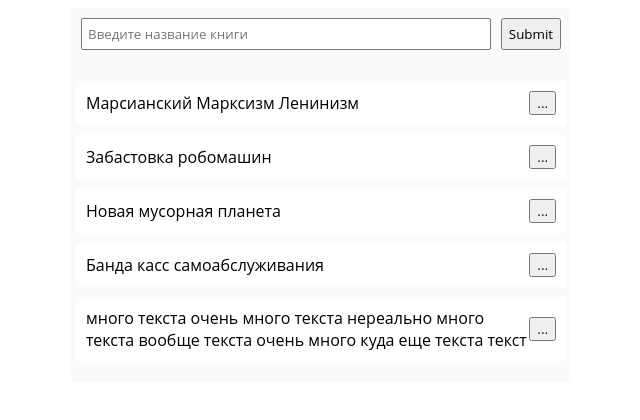
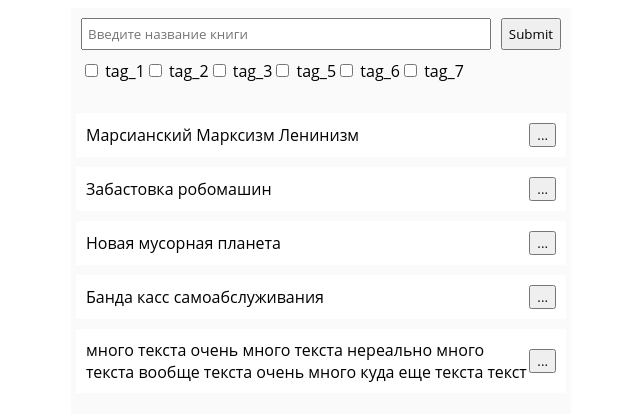
Before and after one commit to evgenynovak/book-library-app-react, a React (Create React App) app: page / in a window 1280 px wide. Shown: the top 420 px of the page, without its empty margins (319-959 px from the left). Built offline with nearby package versions, Linux system fonts and the light colour scheme.

Commit message:
Addbook:added tags

```diff
--- a/src/App.js
+++ b/src/App.js
@@ -5,7 +5,8 @@ import stateBook from './bookbase.js'
 
 class App extends React.Component {
   state = {
-    books: stateBook.booksData
+    books: stateBook.booksData,
+    tags: stateBook.tagsData
   }
   debuger;
 
--- a/src/components/AddBook/AddBook.js
+++ b/src/components/AddBook/AddBook.js
@@ -6,33 +6,64 @@ class AddBook extends React.Component {
     super(props);
     this.state = {
        id : '',
-       titleBook : ''
+       titleBook : '',
+       tags : []
       };
   }
 
   handleChange(e) {
-    this.setState({titleBook: e.target.value});
+    const target = e.target;
+    const name = target.name;
+    let value = null;
+
+    if ((target.type === 'text')) {
+      value = target.value;
+    };
+
+    if ((target.type === 'checkbox')) {// проверить нажат или нет и возможно повторяется
+      const newTagsSelected = target.value
+      value = [...this.state.tags, newTagsSelected]
+    };
+
+    this.setState({
+      [name]: value
+    });
+
   }
 
   handleSubmit(e) {
     e.preventDefault()
     this.props.onAddBook(this.state)
     this.setState({titleBook: ''})
+    this.setState({tags: []})
   }
 
  render() {
     return (
         <div className={scss.addBook}>
           <form className={scss.form} onSubmit={ (e) => this.handleSubmit(e) }>
+
+            <div className={scss.form__block}>
               <input
                 className={scss.form__input}
-              id='name'
+                name='titleBook'
                 type='text'
                 value={this.state.titleBook}
                 onChange={ (e) => this.handleChange(e) }
                 placeholder='Введите название книги'
                 />
               <input className={scss.form__submit} type='submit' name='submit'/>
+            </div>
+
+            <div className={scss.form__tags}>
+              <label> <input type="checkbox" name="tags" value="1" onChange={ (e) => this.handleChange(e) }/> tag_1 </label>
+              <label> <input type="checkbox" name="tags" value="2" onChange={ (e) => this.handleChange(e) }/> tag_2 </label>
+              <label> <input type="checkbox" name="tags" value="3" onChange={ (e) => this.handleChange(e) }/> tag_3 </label>
+              <label> <input type="checkbox" name="tags" value="4" onChange={ (e) => this.handleChange(e) }/> tag_5 </label>
+              <label> <input type="checkbox" name="tags" value="5" onChange={ (e) => this.handleChange(e) }/> tag_6 </label>
+              <label> <input type="checkbox" name="tags" value="6" onChange={ (e) => this.handleChange(e) }/> tag_7 </label>
+            </div>
+
           </form>
         </div>
     )
--- a/src/components/AddBook/AddBook.module.scss
+++ b/src/components/AddBook/AddBook.module.scss
@@ -1,21 +1,27 @@
-.addBook {
-  display: flex;
-  flex-direction: column;
-}
-
 
 .form {
   display: flex;
-  flex-direction: row;
-  flex-wrap: nowrap;
-  justify-content: center;
+  flex-direction: column;
+  flex-wrap: wrap;
   padding-top: 10px;
   padding-bottom: 10px;
   padding-left: 10px;
   padding-right: 10px;
+  &__block {
+    display: flex;
+    flex-direction: row;
+    flex-wrap: nowrap;
+    justify-content: center;
+  }
   &__input {
     flex-grow: 1;
     margin-right: 10px;
     padding: 5px 5px;
   }
+  &__tags {
+    display: flex;
+    flex-direction: row;
+    flex-wrap: wrap;
+    padding-top: 10px;
+  }
 }
--- a/src/components/BookList/BookList.js
+++ b/src/components/BookList/BookList.js
@@ -22,7 +22,7 @@ class BookList extends React.Component {
     const data = this.props.data
     let bookItemsTemplate = null
     bookItemsTemplate =  data.map(function(item) {
-      return <BookItem key={item.id} data={item} onRemoveItem={this.handleRemoveItem}/>
+      return <BookItem key={item.id} data={item} tags={item.tags} onRemoveItem={this.handleRemoveItem}/>
     }, this)
     //!Внимание! в map использовал this вторым аргументом чтобы при следующем проходе сохранить контекст
     //Альтернативный способ использовать СТРЕЛОЧНУЮ ФУНКЦИЮ для сохранения текущего контекста
```
Lines whose indentation alone changed are shown as unchanged.
